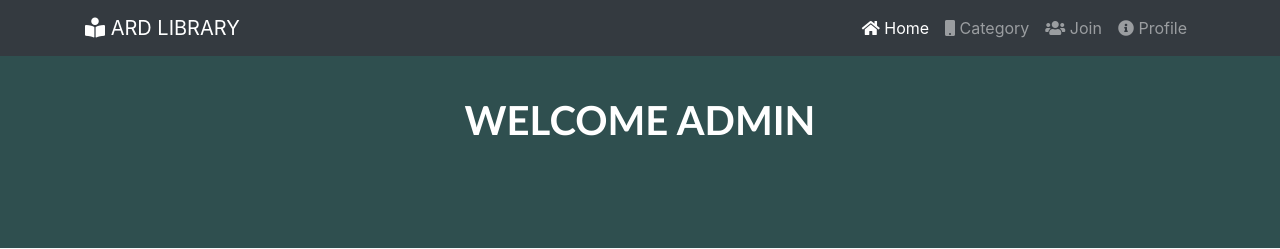
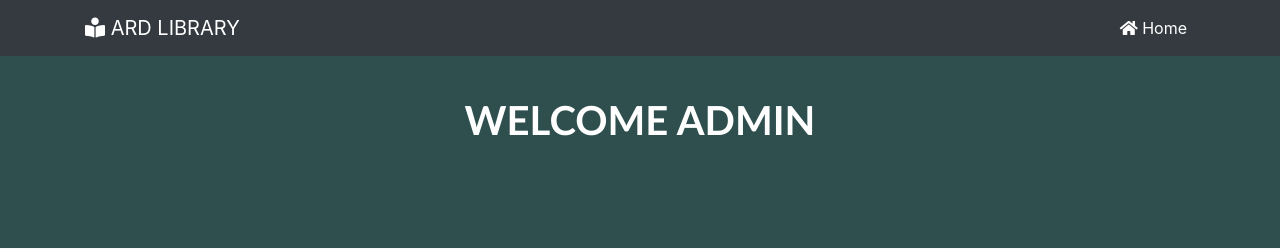
Before and after one commit to AshenManilka/ARDLIBRARY, a PHP site: page /Newfolder/addBook.php in a window 1280 px wide. Shown: the top 249 px of the page. Run offline with PHP 8.4, Linux system fonts and the light colour scheme; some libraries are stand-ins or nearby versions.

Commit message:
last updated

```diff
--- a/Newfolder/addBook.php
+++ b/Newfolder/addBook.php
@@ -74,7 +74,7 @@
     <nav class="navbar navbar-expand-sm bg-dark navbar-dark fixed-top" id="main-nav">
         <div class="container">
 
-            <a href="index.html" class="navbar-brand"><i class="fas fa-book-reader"></i>  ARD LIBRARY</a>
+            <a href="adminpro.php" class="navbar-brand"><i class="fas fa-book-reader"></i>  ARD LIBRARY</a>
             <button class="navbar-toggler" data-toggle="collapse" data-target="#navbarCollapse">
                 <span class="navbar-toggle-icon"> <i class="fas fa-bars"></i></span>
             </button>
@@ -83,15 +83,7 @@
                     <li class="nav-item">
                         <a href="#home-section"class="nav-link"><i class="fas fa-home"></i> Home</a>
                     </li>
-                    <li class="nav-item">
-                        <a href="#shop-head-section" class="nav-link"><i class="fas fa-mobile"></i> Category </a>
-                    </li>
-                    <li class="nav-item">
-                        <a href="#join-head-section"class="nav-link"><i class="fas fa-users"></i> Join</a>
-                    </li>
-                    <li class="nav-item">
-                        <a href="#about-head-section"class="nav-link"><i class="fas fa-info-circle"></i> Profile</a>
-                    </li>
+
                 </ul>
             </div>
         </div>
--- a/Newfolder/books.php
+++ b/Newfolder/books.php
@@ -22,7 +22,7 @@
     <nav class="navbar navbar-expand-sm bg-dark navbar-dark fixed-top" id="main-nav">
             <div class="container">
 
-                <a href="index.html" class="navbar-brand"><i class="far fa-eye"></i>  ARD LIBRARY</a>
+                <a href="adminpro.php" class="navbar-brand"><i class="far fa-eye"></i>  ARD LIBRARY</a>
                 <button class="navbar-toggler" data-toggle="collapse" data-target="#navbarCollapse">
                     <span class="navbar-toggle-icon"> <i class="fas fa-bars"></i></span>
                 </button>
--- a/Newfolder/events.php
+++ b/Newfolder/events.php
@@ -17,7 +17,7 @@
     <nav class="navbar navbar-expand-sm bg-dark navbar-dark fixed-top" id="main-nav">
             <div class="container">
 
-                <a href="index.html" class="navbar-brand"><i class="far fa-eye"></i>  ABC LIBRARY</a>
+                <a href="adminpro.php" class="navbar-brand"><i class="far fa-eye"></i>  ABC LIBRARY</a>
                 <button class="navbar-toggler" data-toggle="collapse" data-target="#navbarCollapse">
                     <span class="navbar-toggle-icon"> <i class="fas fa-bars"></i></span>
                 </button>
```
Also changed, not shown: Newfolder/addResources.php (+1 -10 lines), Newfolder/addStaff.php (+1 -10 lines).
